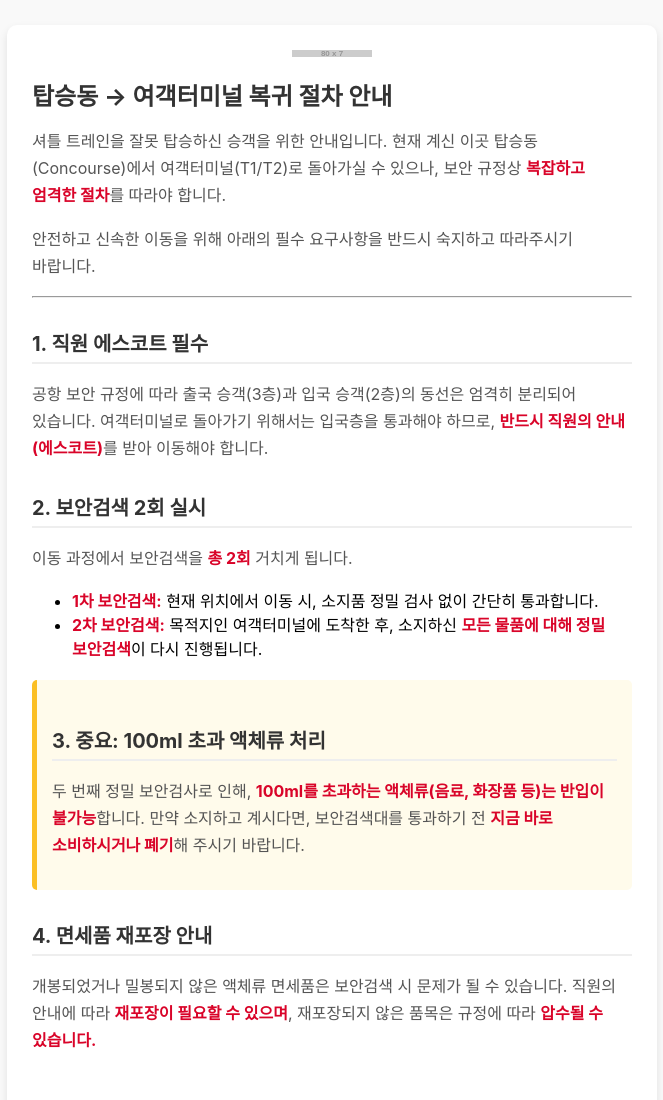
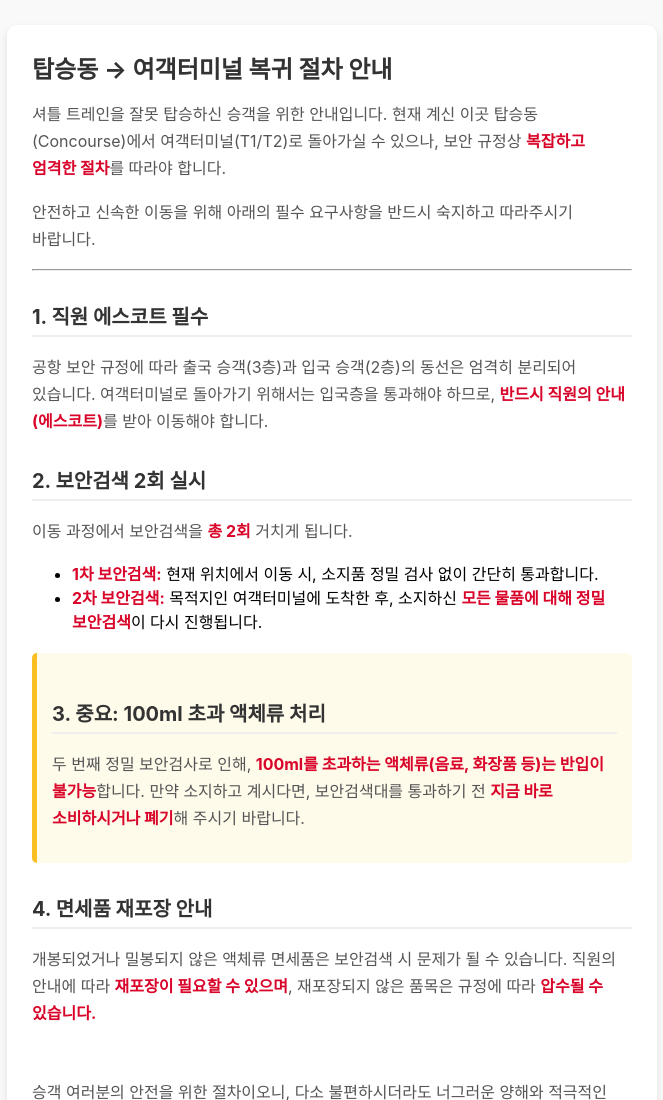
Before and after one commit to junjaeyoon-boop/ICN-Instructions-for-returning-to-terminal, a plain HTML site: page index.html in a window 1280 px wide. Shown: the top 1100 px of the page, without its empty margins (308-971 px from the left). Drawn offline with Linux system fonts and the light colour scheme; placeholder pictures from the web are drawn by us.

Commit message:
Update index.html
이미지 제거

```diff
--- a/index.html
+++ b/index.html
@@ -63,8 +63,6 @@
 
     <div class="container">
 
-        <img src="https://via.placeholder.com/80/007bff/ffffff?text=INFO" alt="공항 안내 아이콘">
-
         <h1>탑승동 → 여객터미널 복귀 절차 안내</h1>
 
         <p>셔틀 트레인을 잘못 탑승하신 승객을 위한 안내입니다. 현재 계신 이곳 탑승동(Concourse)에서 여객터미널(T1/T2)로 돌아가실 수 있으나, 보안 규정상 <strong>복잡하고 엄격한 절차</strong>를 따라야 합니다.</p>
```
